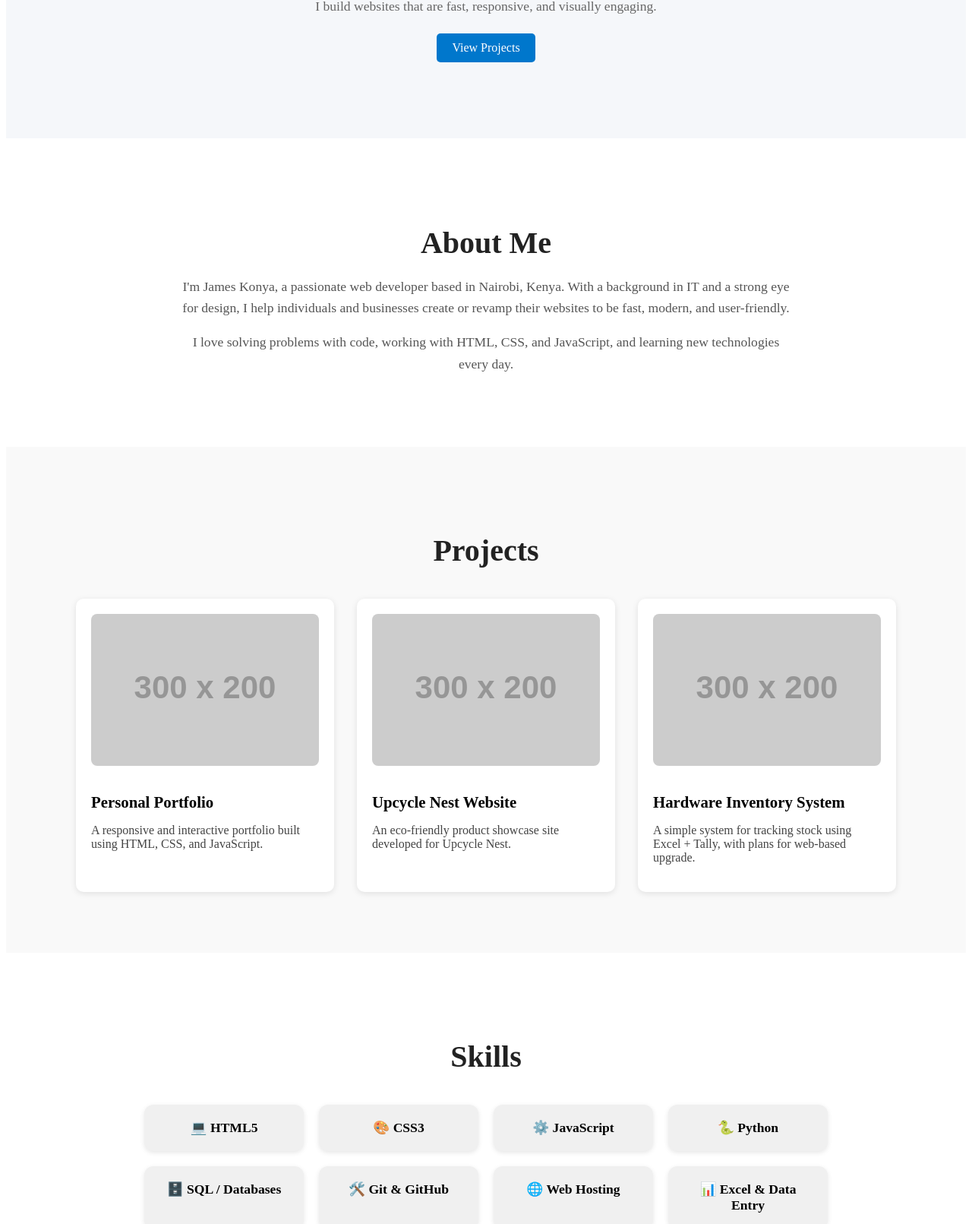
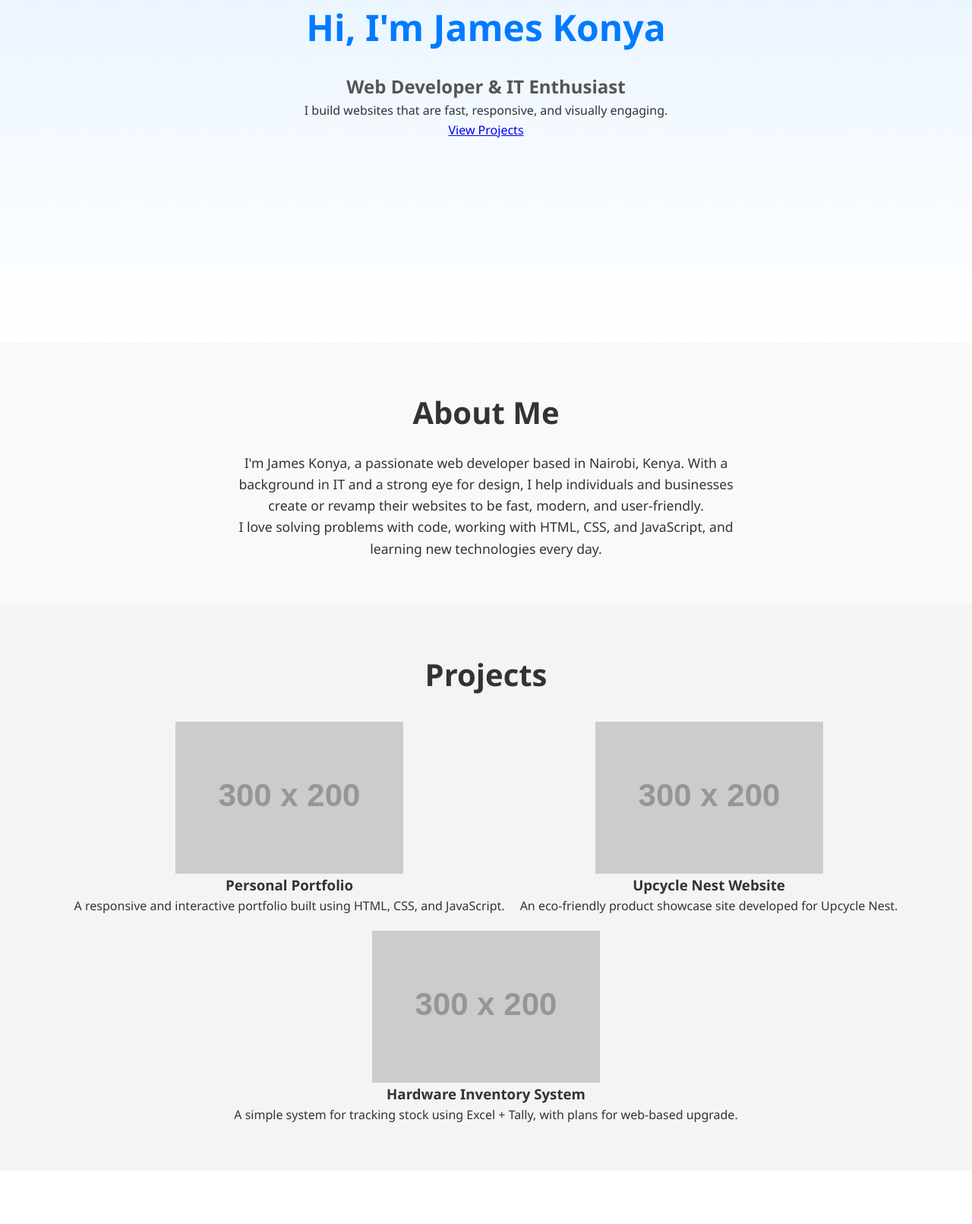
Before and after one commit to jameskonya/Portfolio, a plain HTML site: page index.html in a window 1280 px wide. Shown: the part 269-1880 px from the top of the page at 76% size. Drawn offline with Linux system fonts and the light colour scheme; placeholder pictures from the web are drawn by us.

Commit message:
Update style.css

```diff
--- a/style.css
+++ b/style.css
@@ -1,128 +1,112 @@
-/* Hero Section Styles */
+/* Reset and Base */
+* {
+  margin: 0;
+  padding: 0;
+  box-sizing: border-box;
+  font-family: 'Segoe UI', Tahoma, Geneva, Verdana, sans-serif;
+}
+
+body {
+  background: #ffffff;
+  color: #333;
+  line-height: 1.6;
+}
+
+/* Navigation */
+nav {
+  background: #007bff;
+  color: white;
+  padding: 1rem;
+  display: flex;
+  justify-content: space-between;
+  align-items: center;
+  position: sticky;
+  top: 0;
+  z-index: 1000;
+}
+
+nav h1 {
+  font-size: 1.5rem;
+}
+
+nav ul {
+  display: flex;
+  list-style: none;
+  gap: 20px;
+}
+
+nav ul li a {
+  color: white;
+  text-decoration: none;
+  font-weight: bold;
+}
+
+nav ul li a:hover {
+  text-decoration: underline;
+}
+
+/* Hero Section */
 .hero {
-  background: #f5f7fa;
-  padding: 100px 20px;
+  height: 90vh;
+  display: flex;
+  flex-direction: column;
+  justify-content: center;
+  align-items: center;
   text-align: center;
+  background: linear-gradient(to bottom, #e0f0ff, #ffffff);
+  padding: 0 20px;
 }
 
 .hero h1 {
   font-size: 3rem;
-  margin-bottom: 10px;
-  color: #333;
+  color: #007bff;
+  margin-bottom: 20px;
 }
 
 .hero h2 {
   font-size: 1.5rem;
   color: #555;
-  margin-bottom: 15px;
 }
 
-.hero p {
-  font-size: 1.1rem;
-  margin-bottom: 25px;
-  color: #666;
-}
-
-.btn {
-  display: inline-block;
-  padding: 10px 20px;
-  background: #0077cc;
-  color: white;
-  border-radius: 5px;
-  text-decoration: none;
-}
-
-.btn:hover {
-  background: #005fa3;
-}
 /* About Section */
 .about {
-  background: #ffffff;
-  padding: 80px 20px;
+  padding: 60px 20px;
+  background: #f9f9f9;
   text-align: center;
-}
-
-.about-container {
-  max-width: 800px;
-  margin: 0 auto;
 }
 
 .about h2 {
   font-size: 2.5rem;
   margin-bottom: 20px;
-  color: #222;
 }
 
 .about p {
   font-size: 1.1rem;
-  color: #555;
-  line-height: 1.6;
-  margin-bottom: 15px;
-}
-/* Projects Section */
-.projects {
-  background: #f9f9f9;
-  padding: 80px 20px;
-  text-align: center;
+  max-width: 700px;
+  margin: auto;
 }
 
-.projects h2 {
-  font-size: 2.5rem;
-  margin-bottom: 40px;
-  color: #222;
-}
-
-.projects-container {
-  display: flex;
-  flex-wrap: wrap;
-  gap: 30px;
-  justify-content: center;
-}
-
-.project-card {
-  background: white;
-  border-radius: 10px;
-  box-shadow: 0 2px 8px rgba(0, 0, 0, 0.1);
-  max-width: 300px;
-  padding: 20px;
-  text-align: left;
-}
-
-.project-card img {
-  width: 100%;
-  border-radius: 8px;
-  margin-bottom: 15px;
-}
-
-.project-card h3 {
-  font-size: 1.3rem;
-  margin-bottom: 10px;
-}
-
-.project-card p {
-  font-size: 1rem;
-  color: #444;
-}
 /* Skills Section */
 .skills {
-  padding: 80px 20px;
+  padding: 60px 20px;
   background: #fff;
   text-align: center;
 }
 
 .skills h2 {
   font-size: 2.5rem;
-  margin-bottom: 40px;
-  color: #222;
+  margin-bottom: 20px;
 }
 
-.skills-grid {
-  display: grid;
-  grid-template-columns: repeat(auto-fit, minmax(180px, 1fr));
-  gap: 20px;
-  max-width: 900px;
-  margin: 0 auto;
-}.project, .skill-card {
+.skills-container {
+  display: flex;
+  flex-wrap: wrap;
+  justify-content: center;
+  gap: 15px;
+  margin-top: 30px;
+}
+
+.skill-card {
   background: #f0f0f0;
   padding: 20px;
   border-radius: 12px;
@@ -132,10 +116,61 @@
   transition: transform 0.3s ease, box-shadow 0.3s ease;
 }
 
-.project:hover, .skill-card:hover {
+.skill-card:hover {
   transform: translateY(-5px);
   box-shadow: 0 8px 20px rgba(0, 0, 0, 0.15);
 }
+
+/* Projects Section */
+.projects {
+  padding: 60px 20px;
+  background: #f4f4f4;
+  text-align: center;
+}
+
+.projects h2 {
+  font-size: 2.5rem;
+  margin-bottom: 20px;
+}
+
+.projects-container {
+  display: flex;
+  flex-wrap: wrap;
+  justify-content: center;
+  gap: 20px;
+  margin-top: 30px;
+}
+
+.project {
+  width: 300px;
+  background: white;
+  border-radius: 12px;
+  overflow: hidden;
+  box-shadow: 0 2px 6px rgba(0,0,0,0.1);
+  transition: transform 0.3s ease, box-shadow 0.3s ease;
+}
+
+.project:hover {
+  transform: translateY(-5px);
+  box-shadow: 0 8px 20px rgba(0, 0, 0, 0.15);
+}
+
+.project img {
+  width: 100%;
+  height: 180px;
+  object-fit: cover;
+}
+
+.project h3 {
+  margin: 15px;
+}
+
+.project p {
+  margin: 0 15px 15px;
+  font-size: 0.95rem;
+  color: #666;
+}
+
 /* Contact Section */
 .contact {
   padding: 80px 20px;
@@ -183,12 +218,14 @@
 
 .contact-form button:hover {
   background: #0056b3;
+  transform: scale(1.03);
 }
 
 .contact-info p {
   margin-top: 10px;
   font-size: 1rem;
 }
+
 /* Footer */
 .footer {
   background: #222;
@@ -201,30 +238,8 @@
 .footer p {
   margin: 0;
 }
-/* Responsive Design */
-@media (max-width: 768px) {
-  .hero h1 {
-    font-size: 2rem;
-  }
 
-  .hero h2 {
-    font-size: 1.2rem;
-  }
-
-  .projects-container {
-    flex-direction: column;
-    align-items: center;
-  }
-
-  .contact {
-    padding: 20px;
-  }
-
-  .footer {
-    font-size: 0.8rem;
-  }
-}
-/* Smooth scroll and fade-in */
+/* Animations and Smooth Scroll */
 html {
   scroll-behavior: smooth;
 }
@@ -242,3 +257,32 @@ section {
     transform: translateY(0);
   }
 }
+
+/* Responsive Design */
+@media (max-width: 768px) {
+  .hero h1 {
+    font-size: 2rem;
+  }
+
+  .hero h2 {
+    font-size: 1.2rem;
+  }
+
+  .projects-container {
+    flex-direction: column;
+    align-items: center;
+  }
+
+  .project {
+    width: 90%;
+    margin-bottom: 20px;
+  }
+
+  .contact {
+    padding: 20px;
+  }
+
+  .footer {
+    font-size: 0.8rem;
+  }
+}
```
